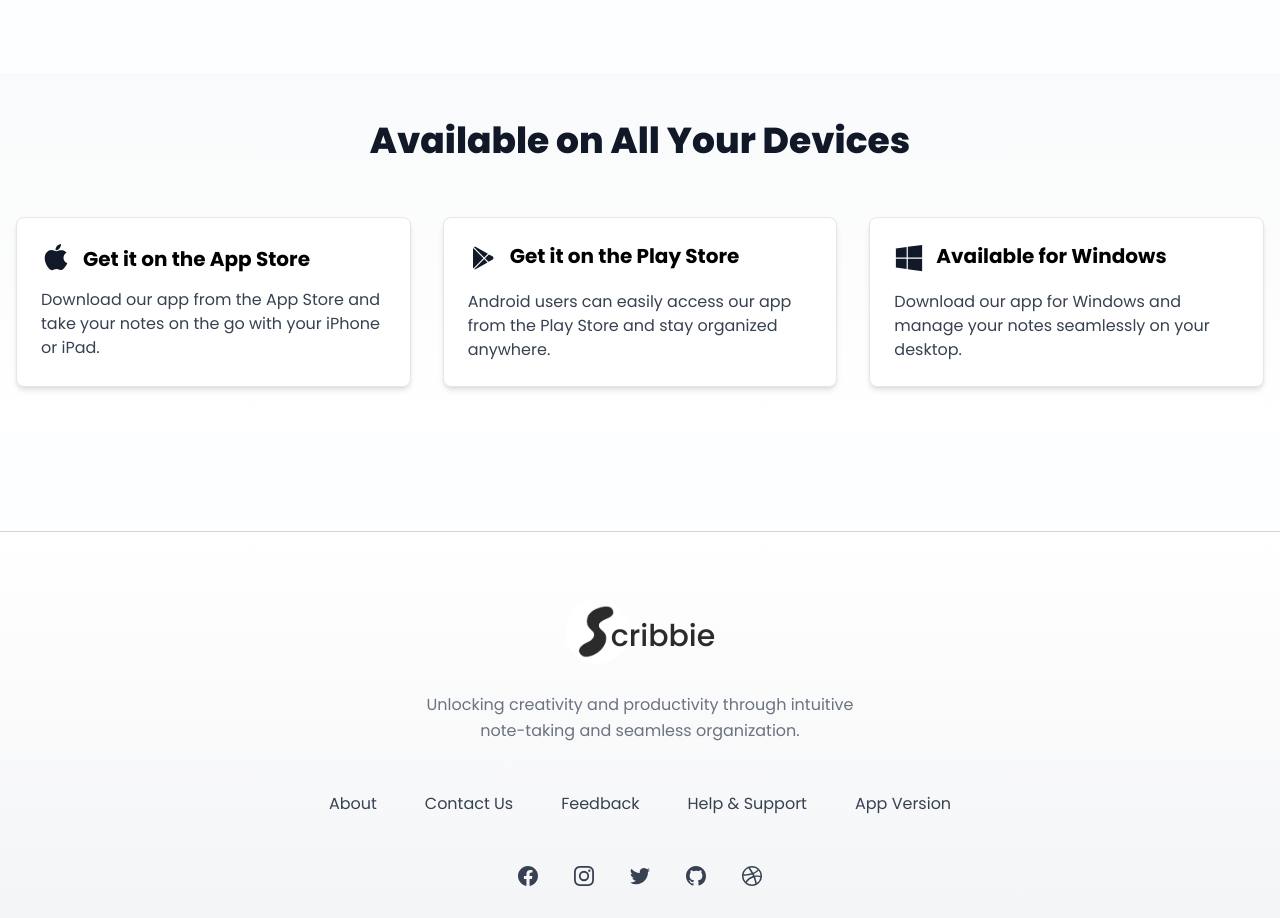
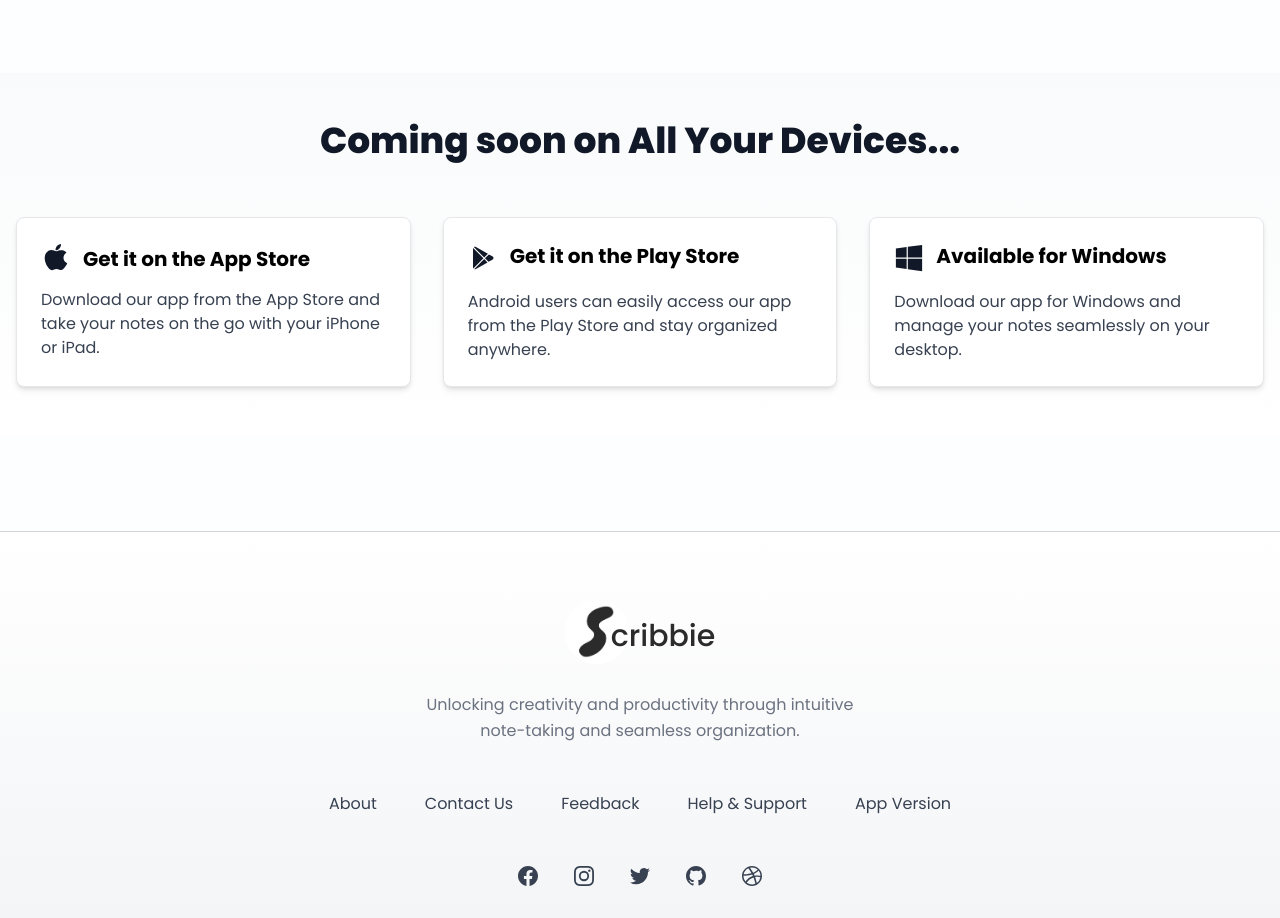
Before and after one commit to Scribbie-Notes/notes-app, a React (Vite) app in the folder frontend/: page / in a window 1280 px wide. Shown: the part 3060-3978 px from the top of the page. Built offline with nearby package versions, Linux system fonts and the light colour scheme.

Commit message:
landing.jsx update

```diff
--- a/frontend/src/components/Hero/Hero.jsx
+++ b/frontend/src/components/Hero/Hero.jsx
@@ -116,7 +116,7 @@ const Hero = () => {
             {/* SECTION 6 */}
             <section className="bg-gradient-to-b from-gray-50 to-white py-12 mt-8 mb-24">
                 <div className="max-w-screen-xl mx-auto px-4">
-                    <h2 className="text-4xl font-extrabold text-center text-gray-900 mb-14">Available on All Your Devices</h2>
+                    <h2 className="text-4xl font-extrabold text-center text-gray-900 mb-14">Coming soon on All Your Devices...</h2>
                     <div className="grid grid-cols-1 md:grid-cols-3 gap-8">
 
                         <div className="bg-white p-6 rounded-lg shadow-md hover:shadow-xl cursor-pointer transition duration-300 ease-in-out border border-gray-200">
```
